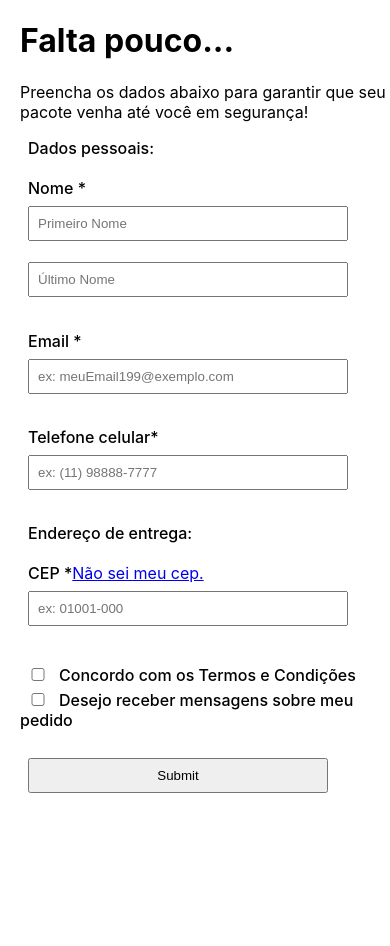
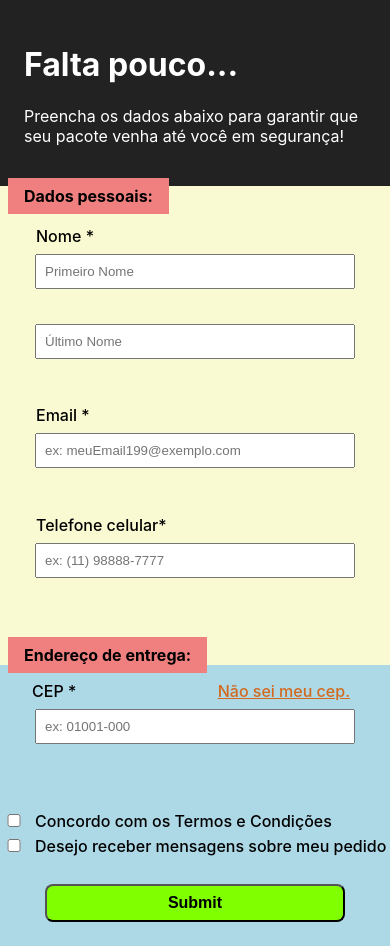
Before and after one commit to BeatrizNataly/formulario-ecommerce, a React (Create React App) app: page / in a window 390 px wide. Before the commit the page ends 844 px from the top, so only its background shows below. Built offline with nearby package versions, Linux system fonts and the light colour scheme; the HTML template or start-up script is replaced by a standard one.

Commit message:
Telas mobile-first concluídas

```diff
--- a/src/App.css
+++ b/src/App.css
@@ -41,7 +41,6 @@
 input {
   width: 300px;
   padding: 8px;
-  margin-left: 8px;
   margin-top: 8px;
 }
 
--- a/src/components/InputField.js
+++ b/src/components/InputField.js
@@ -3,7 +3,7 @@ import InputMask from 'react-input-mask';
 function InputField(props){
     const {type, id, placeholder, onInput, error} = props
     return(
-        <div>
+        <div className='container-input'>
             <InputMask
                 type={type}
                 id={id}
--- a/src/components/Label.js
+++ b/src/components/Label.js
@@ -1,7 +1,7 @@
-function Label({text}){
+function Label({text, className}){
     return(
         <>
-            <label>{text}</label>
+            <label className={className != null ? className : 'label-style'}>{text}</label>
         </>
     )
 }
--- a/src/components/style.css
+++ b/src/components/style.css
@@ -1,4 +1,74 @@
+.form-header{
+    color: white;
+    background-color: rgb(34, 34, 34);
+    padding: 24px;
+}
+
+.form-body{
+    background-color: lightgoldenrodyellow;
+}
+
+.container-label{
+    background-color: lightcoral;
+    padding: 8px 16px;
+    font-weight: 700;
+}
+
+.container-colorA{
+    background-color: lightblue;
+    padding: 16px;
+}
+
+.container-colorB{
+    background-color: lightblue;
+    display: block;
+    align-items: center;
+}
+
+.submit{
+    display: flex;
+    justify-content: center;
+    padding-bottom: 24px;
+}
+
 .error-message{
     color: brown;
     font-size: smaller;
+    font-weight: 500;
 }
+
+.error-input{
+    border: 2px solid brown;
+}
+
+.notes{
+    color:chocolate;
+    text-align: end;
+    margin-right: 24px;
+    font-weight: 500;
+}
+
+.row{
+    display: flex;
+    justify-content: space-between;
+}
+
+.input-style{
+    border: 1px solid rgb(34, 34, 34);
+    border-radius: 2px;
+    padding: 8px 16px;
+}
+
+.container-input{
+    display: flex;
+    align-items: center;
+    flex-direction: column;
+}
+
+.label-style{
+    margin-left: 36px;
+}
+
+.label-cep{
+    margin-left: 16px;
+}
--- a/src/pages/Form.js
+++ b/src/pages/Form.js
@@ -4,12 +4,6 @@ import Label from '../components/Label';
 import InputAddress from '../components/InputAddress';
 import axios from 'axios';
 import { useState } from "react";
-
-/*
-    TO DO:
-    -> Mudar cor do css quando o cep preencher os dados (caso correto e caso errado cores diferentes)
-    -> Colocar validações se os campos obrigatórios foram preenchidos
-*/
 
 function Form() {
 
@@ -45,6 +39,16 @@ function Form() {
                     isCepValido(false)
                     return;
                 }
+                setNewValues(response, valor)
+                isCepValido(true)
+            })
+            .catch((error) => {
+                console.error(error);
+                isCepValido(false)
+            })
+    }
+
+    function setNewValues(response, valor) {
         let newValues = { ...values };
         newValues['rua'] = response.data.logradouro;
         newValues['bairro'] = response.data.bairro;
@@ -52,12 +56,6 @@ function Form() {
         newValues['uf'] = response.data.uf;
         newValues['cep'] = valor
         setValues(newValues);
-                isCepValido(true)
-            })
-            .catch((error) => {
-                console.error(error);
-                isCepValido(false)
-            })
     }
 
     const handleSubmit = (e) => {
@@ -142,15 +140,19 @@ function Form() {
     }
 
     return (
-        <div className="App">
+        <div>
+            <div className='form-header'>
                 <h1>Falta pouco...</h1>
                 <p>Preencha os dados abaixo para garantir
                     que seu pacote venha até você em segurança!</p>
-            <form onSubmit={handleSubmit}>
-                <Label text="Dados pessoais:" /><br /><br />
+            </div>
+            <form onSubmit={handleSubmit} className="form-body">
+                <Label className="container-label" text="Dados pessoais:" /><br /><br />
 
+                <div>
                     <Label text="Nome *" />
                     <InputField
+                        className={errors?.primeiroNome != null ? 'error-input' : ''}
                         type="text"
                         id="primeiroNome"
                         placeholder="Primeiro Nome"
@@ -159,6 +161,7 @@ function Form() {
                     />
 
                     <InputField
+                        className={errors?.ultimoNome != null ? 'error-input' : ''}
                         type="text"
                         id="ultimoNome"
                         placeholder="Último Nome"
@@ -169,6 +172,7 @@ function Form() {
 
                     <Label text="Email *" />
                     <InputField
+                        className={errors?.email != null ? 'error-input' : ''}
                         type="email"
                         id="email"
                         placeholder="ex: meuEmail199@exemplo.com"
@@ -179,6 +183,7 @@ function Form() {
 
                     <Label text="Telefone celular*" />
                     <InputField
+                        className={errors?.telefone != null ? 'error-input' : ''}
                         type="phone"
                         id="telefone"
                         mask='(99) 99999-9999'
@@ -187,11 +192,18 @@ function Form() {
                         error={errors?.telefone != null ? <>{errors.telefone[1]}</> : null}
                     />
                     <br />
+                </div>
+                <br />
+                <Label className="container-label" text="Endereço de entrega:" />
 
-                <Label text="Endereço de entrega:" /><br /><br />
-
-                <Label text="CEP *" /><a href="https://buscacepinter.correios.com.br/app/endereco/index.php" target="_blank">Não sei meu cep.</a>
+                <div className='container-colorA'>
+                    <div className='row'>
+                        <Label text="CEP *" className="label-cep" /><a
+                            href="https://buscacepinter.correios.com.br/app/endereco/index.php"
+                            target="_blank" className='notes'>Não sei meu cep.</a>
+                    </div>
                     <InputField
+                        className={errors?.cep != null ? 'error-input' : ''}
                         type="text"
                         id="cep"
                         mask='99999-999'
@@ -216,6 +228,7 @@ function Form() {
 
                                 <Label text="Número *" />
                                 <InputField
+                                    className={errors?.numero != null ? 'error-input' : ''}
                                     type="text"
                                     id="numero"
                                     placeholder="ex: 526A"
@@ -236,7 +249,8 @@ function Form() {
                             </>
                             : null
                     }
-
+                </div>
+                <div className='container-colorB'>
                     <input
                         type="checkbox"
                         id="check-terms"
@@ -253,7 +267,18 @@ function Form() {
                     <label>Desejo receber mensagens sobre meu pedido</label>
                     <br></br><br></br>
 
-                <input type="submit" />
+                    <div className='submit'>
+                        <input type="submit" style={
+                            {
+                                backgroundColor: "chartreuse",
+                                padding: "8px",
+                                borderRadius: "8px",
+                                fontSize: "medium",
+                                fontWeight: "600"
+                            }
+                        }/>
+                        </div>
+                </div>
             </form>
         </div>
     )
```
Also changed, not shown: public/pet.png (added). Lines whose indentation alone changed are shown as unchanged.
